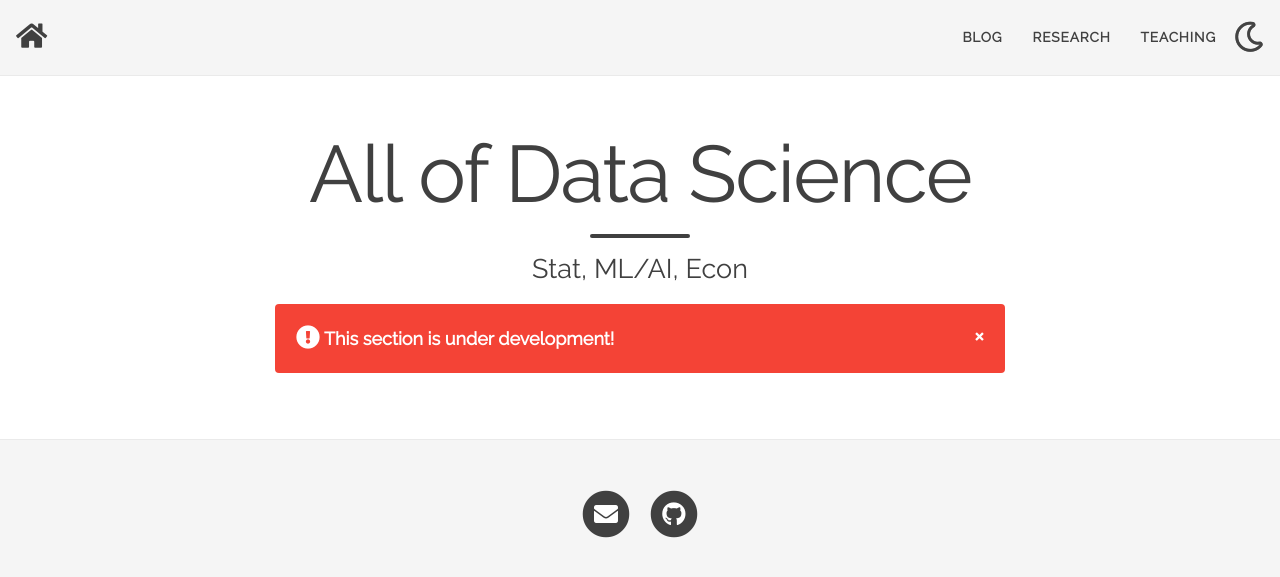
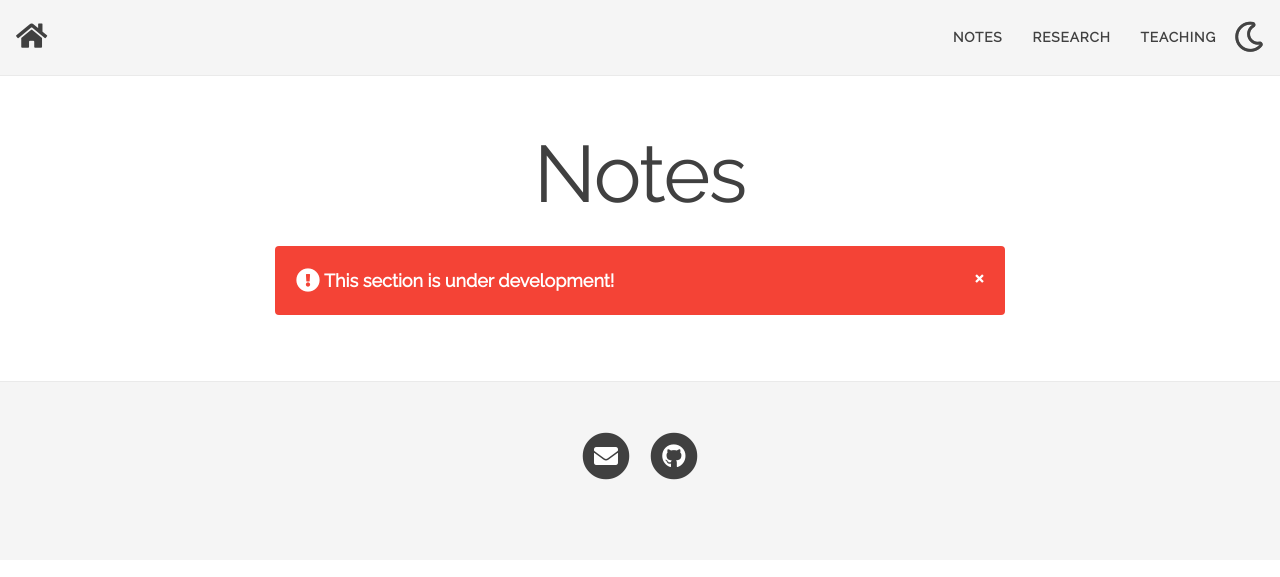
Before and after one commit to ekat92/ekat92.github.io, a Jekyll site: the page built from Notes.md, in a window 1280 px wide. Shown: the top 577 px of the page. Built offline with Jekyll 4.4.1, drawn with Linux system fonts in a browser that asks for light colours; nearby versions of some CDN libraries.

Commit message:
renamed blog for notes

```diff
--- a/Blog.md
+++ b/Notes.md
@@ -1,7 +1,6 @@
 ---
 layout: home
-title: All of Data Science
-subtitle: Stat, ML/AI, Econ
+title: Notes
 ---
 <style>
   .alert {
--- a/_config.yml
+++ b/_config.yml
@@ -3,7 +3,7 @@ title: Seregina.info
 description: seregina.info
 author: Ekaterina
 navbar-links:
-  Blog: "Blog"
+  Notes: "Notes"
   Research : "Working"
   Teaching: "Teaching"
 social-network-links:
```
